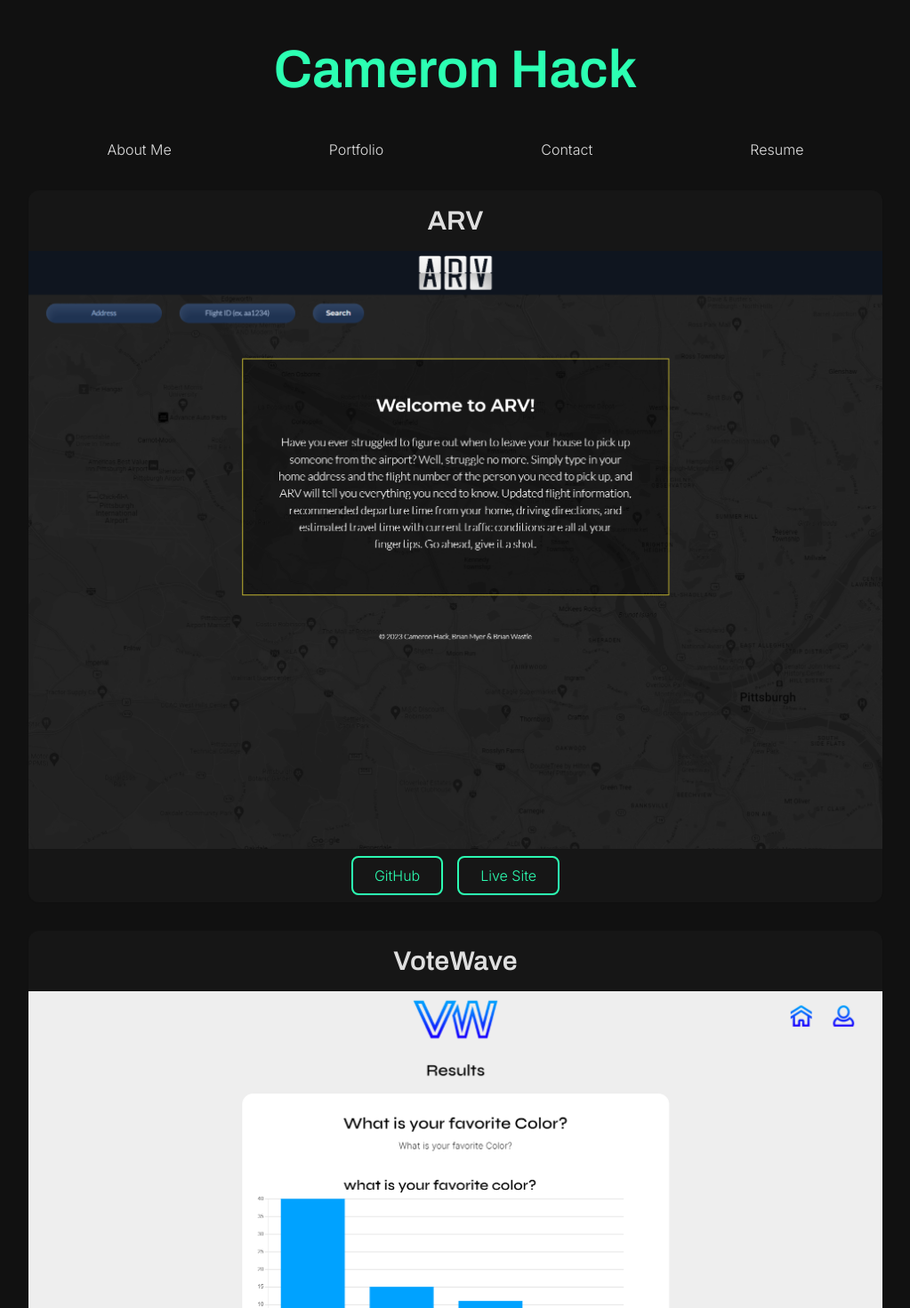
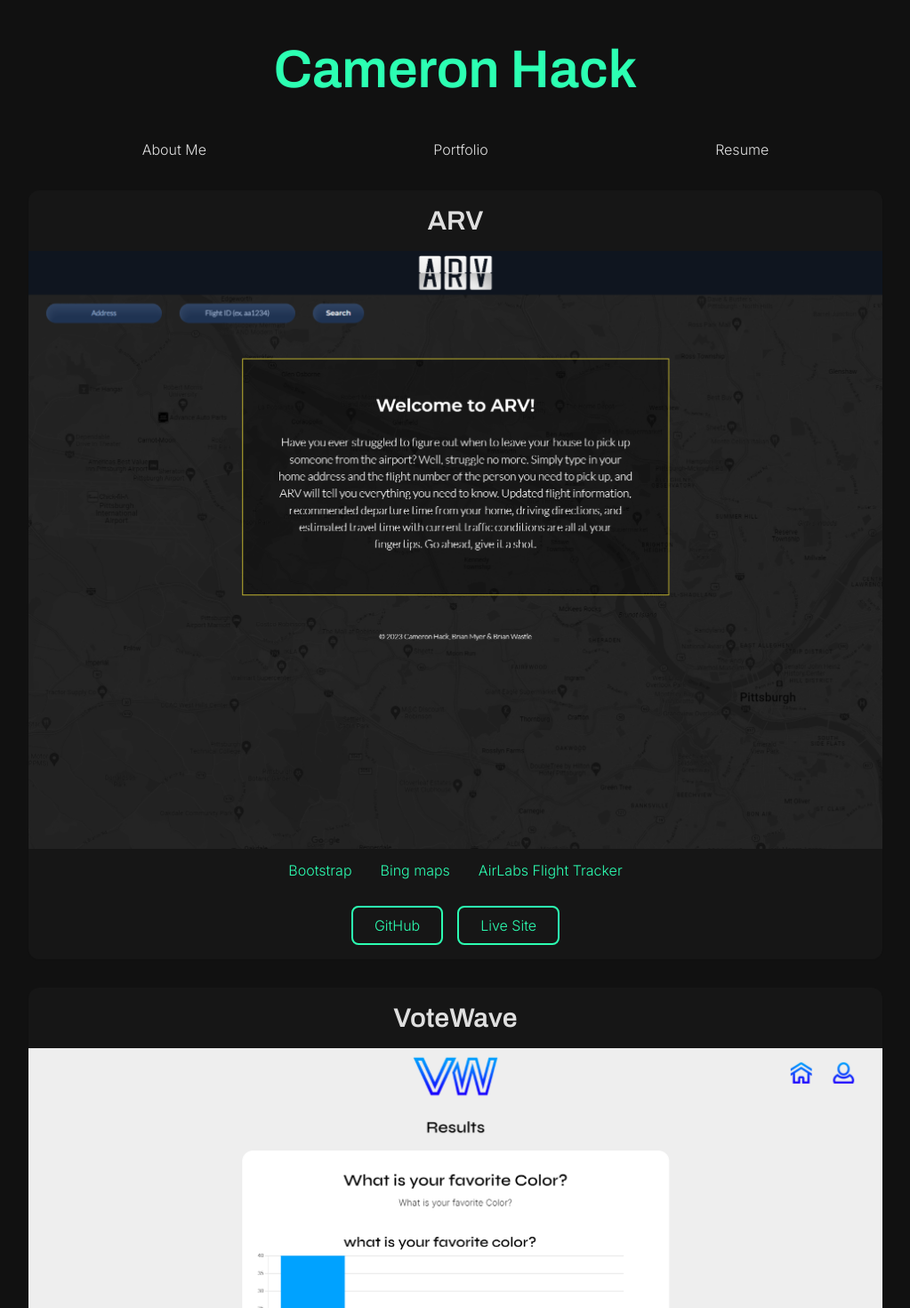
Before and after one commit to CameronHack/Portfolio, a React (Vite) app: page /portfolio in a window 1280 px wide. Shown: the top 1470 px of the page at 89% size, without its empty margins (128-1151 px from the left). Built offline with nearby package versions, Linux system fonts and the light colour scheme.

Commit message:
readded tags and removed contact

```diff
--- a/src/components/Nav.jsx
+++ b/src/components/Nav.jsx
@@ -13,9 +13,9 @@ export default function Nav() {
                     <button className='font-secondary text-text-light border-b-2 border-light-1 hover:border-primary transition-all duration-500'>Portfolio</button>
                 </Link>
 
-                <Link key={3} to="/contact">
+                {/* <Link key={3} to="/contact">
                     <button className='font-secondary text-text-light border-b-2 border-light-1 hover:border-primary transition-all duration-500'>Contact</button>
-                </Link>
+                </Link> */}
 
                 <Link key={4} to={resume} target="_blank" rel="noopener noreferrer">
                     <button className='font-secondary text-text-light border-b-2 border-light-1 hover:border-primary transition-all duration-500'>Resume</button>
--- a/src/components/Project.jsx
+++ b/src/components/Project.jsx
@@ -9,13 +9,13 @@ export default function Project({ title, description, image, url, github, tags }
                 <img src={image} alt="" />
 
                 {/* tags */}
-                {/* <div className='flex flex-row justify-center p-2 bg-[#b3b3b3]'>
+                <div className='flex flex-col md:flex-row justify-center p-2 bg-[#b3b3b300]'>
                     {tags.map((tag, index) => (
-                        <h5 key={index} className='mx-4 text-center inline'>{tag}</h5>
+                        <h5 key={index} className='font-secondary mx-4 my-1 text-center inline text-primary'>{tag}</h5>
                     ))}
-                </div> */}
+                </div>
 
-                <div className='flex flex-row justify-center p-2'>
+                <div className='flex flex-row justify-center py-4'>
                 <Link to={github} target="_blank" rel="noopener noreferrer"><button className='font-secondary text-primary hover:text-secondary py-2 px-6 mx-2 rounded-lg transition-all duration-300 border-2 border-primary hover:border-secondary'>GitHub</button></Link>
                 <Link to={url} target="_blank" rel="noopener noreferrer"><button className='font-secondary text-primary hover:text-secondary py-2 px-6 mx-2 rounded-lg transition-all duration-300 border-2 border-primary hover:border-secondary'>Live Site</button></Link>
                 </div>
```
